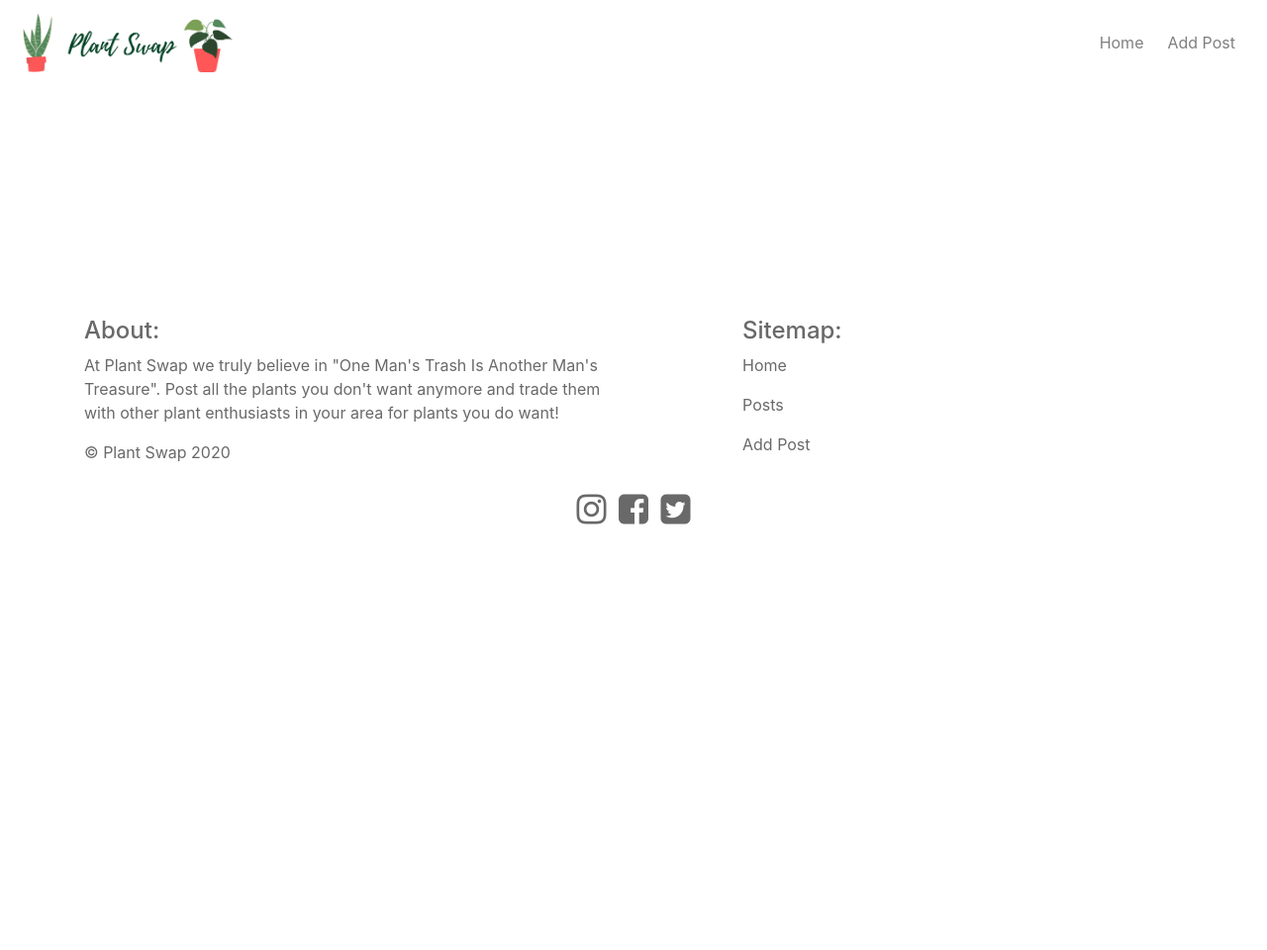
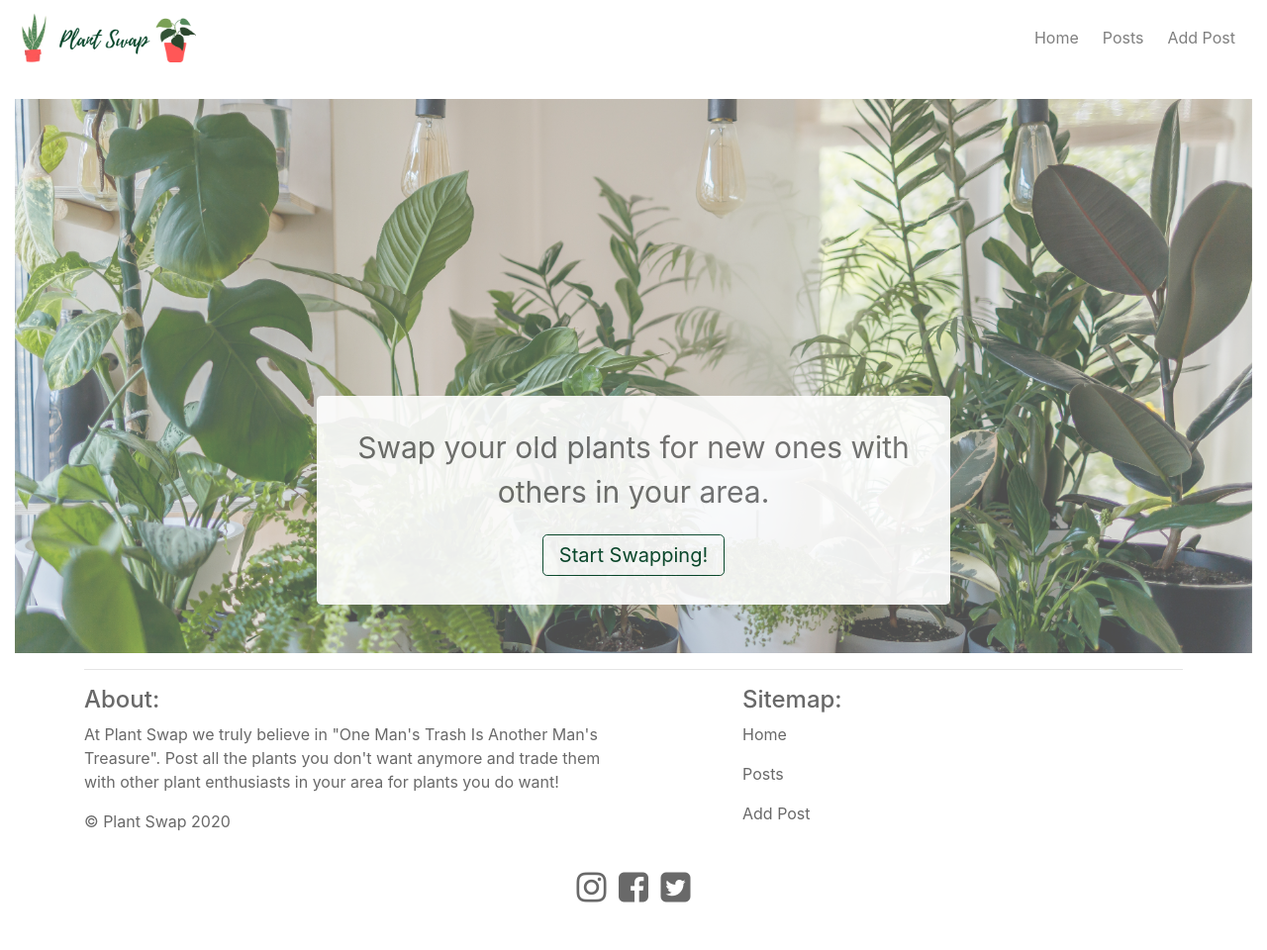
Before and after one commit to debrawolford/plant-swap, a Flask app: page / in a window 1280 px wide. Shown: the whole page at 99% size. Before the commit the page ends 530 px from the top, so only its background shows below. Run offline with Flask 2, Linux system fonts and the light colour scheme; data that the repository does not hold is empty; some libraries are stand-ins or nearby versions.

Commit message:
Added home page

```diff
--- a/app.py
+++ b/app.py
@@ -19,6 +19,10 @@ mongo = PyMongo(app)
 
 
 @app.route("/")
+def home():
+    return render_template("index.html")
+
+
 @app.route("/get_posts")
 def get_posts():
     return render_template("posts.html", posts=mongo.db.posts.find())
--- a/static/css/style.css
+++ b/static/css/style.css
@@ -1,35 +1,33 @@
 /* Site-wide styles */
 body,
 html {
-    height: 100%;
+    min-height: 100%;
 }
 
 body {
     color: #696969;
-    min-height: 100%;
+    padding-bottom: 10px;
+}
+
+.main-content {
+    margin-top: 100px;
     margin-bottom: 200px;
 }
 
-.main-content {
-    padding-top: 100px;
-    margin-bottom: 200px;
-}
 
-@media (min-width: 992px) {
-    body {
-        margin-bottom: 300px;
-    }
+#home-bg {
+    margin-bottom: 0;
 }
 
 /* Navbar */
 
 .navbar {
-    background-color: white;
+    background-color: #FFFFFF;
     color: #696969;
 }
 
 #plant-swap-logo {
-    height: 60px;
+    height: 50px;
 }
 
 .navbar-toggler {
@@ -46,7 +44,7 @@ body {
 /* Footer */
 
 footer {
-    background-color: white;
+    background-color: #FFFFFF;
     color: #696969;
 }
 
@@ -61,20 +59,16 @@ footer a:hover {
 }
 
 #footer-text {
-    padding-top: 20px;
     text-align: left;
 }
 
 #footer-social {
-    padding-bottom: 10px;
     text-align: center;
 }
 
 #footer-social li {
     font-size: 35px;
-    line-height: 10px;
     width: 30px;
-    height: 30px;
     padding: 12px 0;
     transition: all 0.35s ease-in-out;
     -moz-transition: all 0.35s ease-in-out;
@@ -92,6 +86,14 @@ footer a:hover {
     object-fit: cover;
 }
 
+#background-image {
+    height: 70vh;
+    background-image: url("../images/plant-swap-bg.png");
+    background-attachment: fixed;
+    background-size: cover;
+    background-position: center center;
+    max-width: 100%;
+}
 
 /* Buttons */
 .btn-outline-success {
@@ -114,3 +116,26 @@ footer a:hover {
     color: #ffffff;
     opacity: 0.5;
 }
+
+/* Jumbotron styling */
+
+.jumbotron {
+    background-color: #FFFFFF;
+    opacity: 0.9;
+    margin-top: 100px;
+    padding: 30px;
+}
+
+@media (min-width: 768px) {
+    .jumbotron {
+        margin-top: 200px;
+        font-size: 20px;
+    }
+}
+
+@media (min-width: 992px) {
+    .jumbotron {
+        margin-top: 300px;
+        font-size: 30px;
+    }
+}
--- a/templates/base.html
+++ b/templates/base.html
@@ -31,7 +31,8 @@
                 </button>
                 <div class="collapse navbar-collapse" id="navbarNavMobile">
                     <div class="navbar-nav ml-auto">
-                        <a class="nav-item nav-link mr-2" href="{{url_for("get_posts")}}">Home</a>
+                        <a class="nav-item nav-link mr-2" href="{{url_for("home")}}">Home</a>
+                        <a class="nav-item nav-link mr-2" href="{{url_for("get_posts")}}">Posts</a>
                         <a class="nav-item nav-link mr-2" href="{{url_for("add_post")}}">Add Post</a>
                     </div>
                 </div>
@@ -40,24 +41,24 @@
     </header>
     <!--End of Navbar -->
     <!-- Start of content -->
-    <main class="container main-content">
-        {% block content %}
-        {% endblock %}
-    </main>
+
+    {% block content %}
+    {% endblock %}
     <!--End of content-->
     <!-- Start of Footer-->
     <footer class="container">
+        <hr>
         <div class=" row" id="footer-text">
-            <div class="d-none d-lg-block col-lg-6" id="footer-about">
+            <div class="d-none d-md-block col-md-6" id="footer-about">
                 <h4>About: </h4>
                 <p>At Plant Swap we truly believe in "One Man's Trash Is Another Man's Treasure". Post all the plants
                     you don't want anymore and trade them with other plant enthusiasts in your area for plants you do
                     want! </p>
                 <p>&copy; Plant Swap 2020</p>
             </div>
-            <div class="d-none d-lg-block col-5 offset-lg-1" id="footer-links">
+            <div class="d-none d-md-block col-5 offset-md-1" id="footer-links">
                 <h4> Sitemap:</h4>
-                <p><a class="footer-link" href="{{url_for("get_posts")}}">Home</a></p>
+                <p><a class="footer-link" href="{{url_for("home")}}">Home</a></p>
                 <p><a class="footer-link" href="{{url_for("get_posts")}}">Posts</a></p>
                 <p><a class="footer-link" href="{{url_for("add_post")}}">Add Post</a></p>
             </div>
--- /dev/null
+++ b/templates/index.html
@@ -0,0 +1,21 @@
+{% extends "base.html" %}
+{% block content %}
+<main class="container-fluid main-content" id="home-bg">
+    <div id="background-image">
+        <div class="row">
+            <div class="jumbotron col-6 mx-auto">
+
+                <p class="text-center">Swap your old plants for new ones with others in your area.</p>
+                <div class="text-center">
+                    <a class=" d-sm-none btn btn-outline-success btn-sm" href="{{url_for("get_posts")}}"
+                        role="button">Start
+                        Swapping!</a>
+                    <a class="d-none d-sm-inline btn btn-outline-success btn-lg" href="{{url_for("get_posts")}}"
+                        role="button">Start
+                        Swapping!</a>
+                </div>
+            </div>
+        </div>
+
+</main>
+{% endblock %}
--- a/templates/posts.html
+++ b/templates/posts.html
@@ -1,6 +1,6 @@
 {% extends "base.html" %}
 {% block content %}
-
+<main class="container main-content">
 
     <div class="row">
         {% for post in posts|sort(attribute='date_posted', reverse = True) %}
@@ -31,5 +31,5 @@
 
     </div>
 
-
+</main>
 {% endblock %}
```
Also changed, not shown: templates/addpost.html (+6 -2 lines), templates/editpost.html (+6 -2 lines), static/images/background.jpg (deleted), static/images/plant-swap-bg.png (added). Lines whose indentation alone changed are shown as unchanged.
